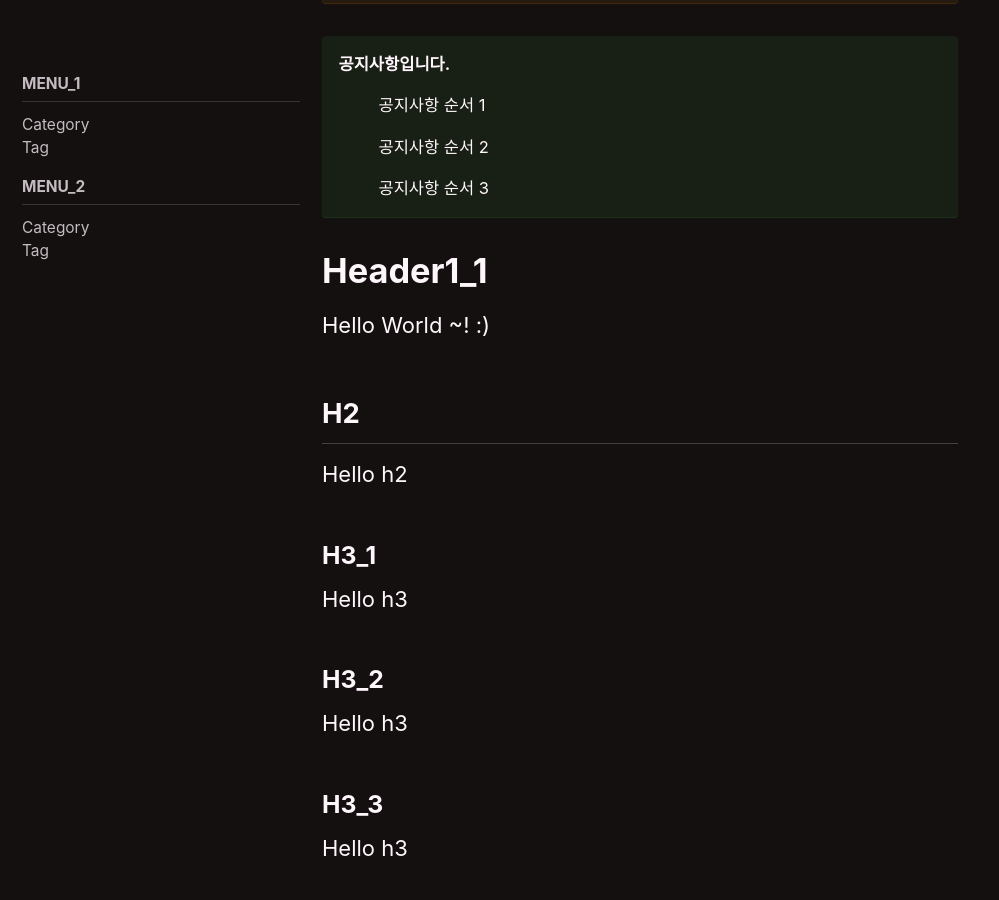
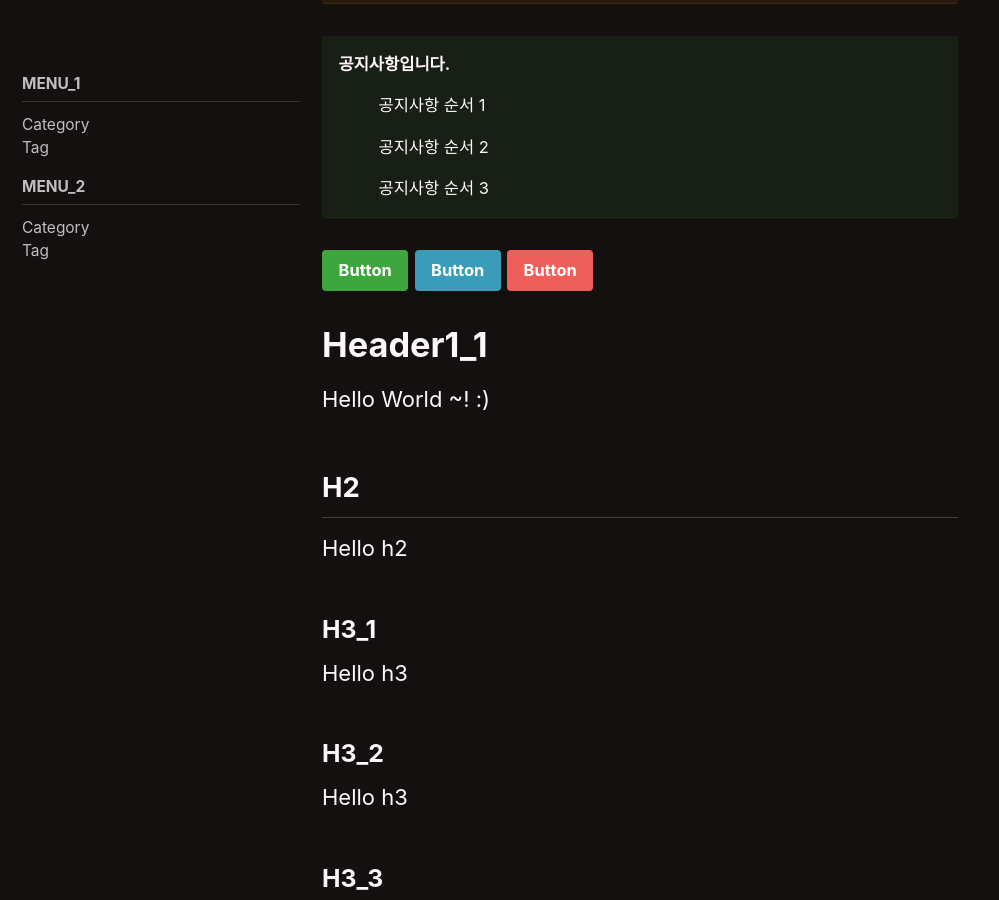
Before and after one commit to Qussong/Qussong.github.io, a Jekyll site: the page built from _posts/2023-12-19-test.md, in a window 1280 px wide and 900 px high, scrolled down 389 px. Shown: the whole window, without its empty margins (0-999 px from the left). Built offline with Jekyll 4.4.1, drawn with Linux system fonts in a browser that asks for light colours; cached includes are drawn as plain includes; some web fonts are replaced.

Commit message:
버튼 기능 추가

```diff
--- a/_posts/2023-12-19-test.md
+++ b/_posts/2023-12-19-test.md
@@ -25,6 +25,11 @@ search: false           # 해당 post 검색안됨
 <ul>공지사항 순서 2</ul>
 <ul>공지사항 순서 3</ul>
 </div>
+
+[Button](https://naver.com){: .btn .btn--success}
+[Button](https://google.com){: .btn .btn--info}
+[Button](https://Qussong.github.io){: .btn .btn--danger}
+
 # Header1_1
 
 Hello World ~! :)
```
